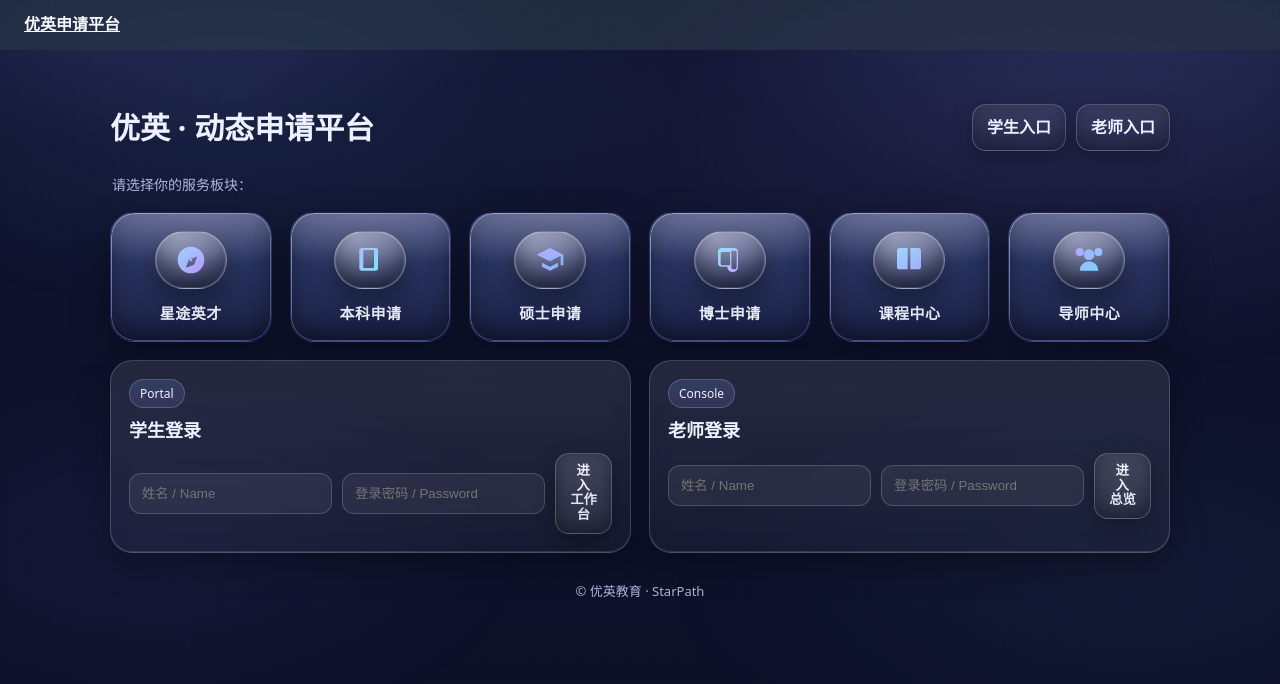
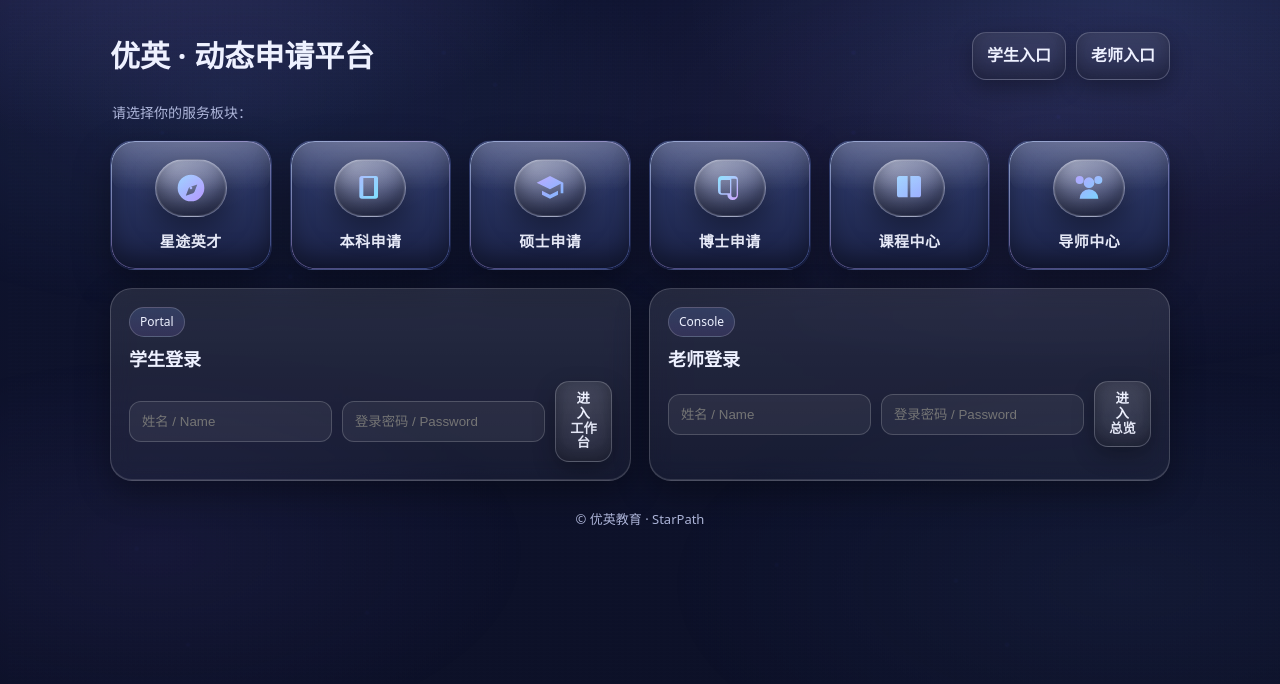
Before and after one commit to wangxiaoyan2088-spec/starpath, a Next.js app: page / in a window 1280 px wide. Shown: the top 684 px of the page. Built offline with nearby package versions, Linux system fonts and the light colour scheme.

Commit message:
Update layout.tsx

```diff
--- a/app/layout.tsx
+++ b/app/layout.tsx
@@ -1,24 +1,13 @@
-import "./globals.css";
-import React from "react";
-
+// app/layout.jsx
 export const metadata = {
   title: "优英 · 动态申请平台",
-  description: "学生/老师协作 · 智能匹配 · 进度追踪",
+  description: "StarPath Dynamic Application Portal",
 };
 
-export default function RootLayout({ children }: { children: React.ReactNode }) {
+export default function RootLayout({ children }) {
   return (
-    <html lang="zh-CN">
-      <body>
-        <header style={{ padding: "12px 24px", background: "#1e293b" }}>
-          <nav style={{ display: "flex", gap: "16px" }}>
-            <a href="/" style={{ color: "white", fontWeight: "bold" }}>
-              优英申请平台
-            </a>
-          </nav>
-        </header>
-        <main>{children}</main>
-      </body>
+    <html lang="zh">
+      <body>{children}</body>
     </html>
   );
 }
```
